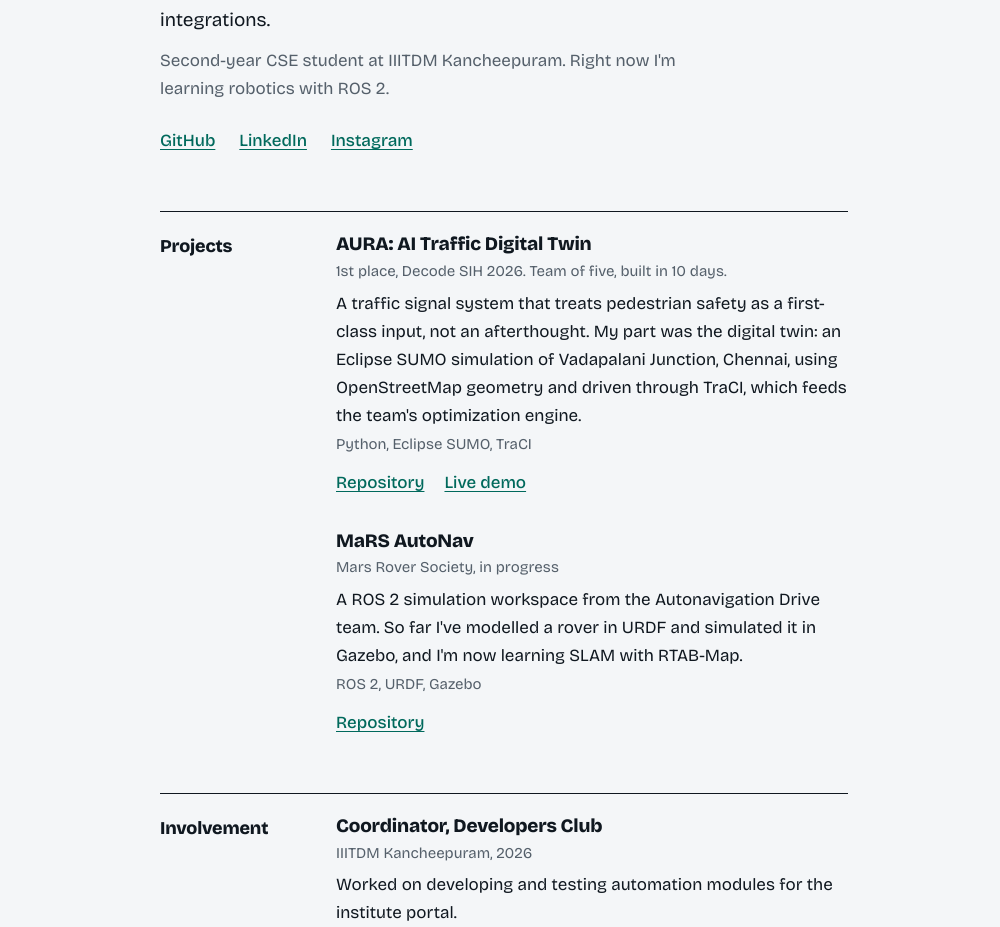
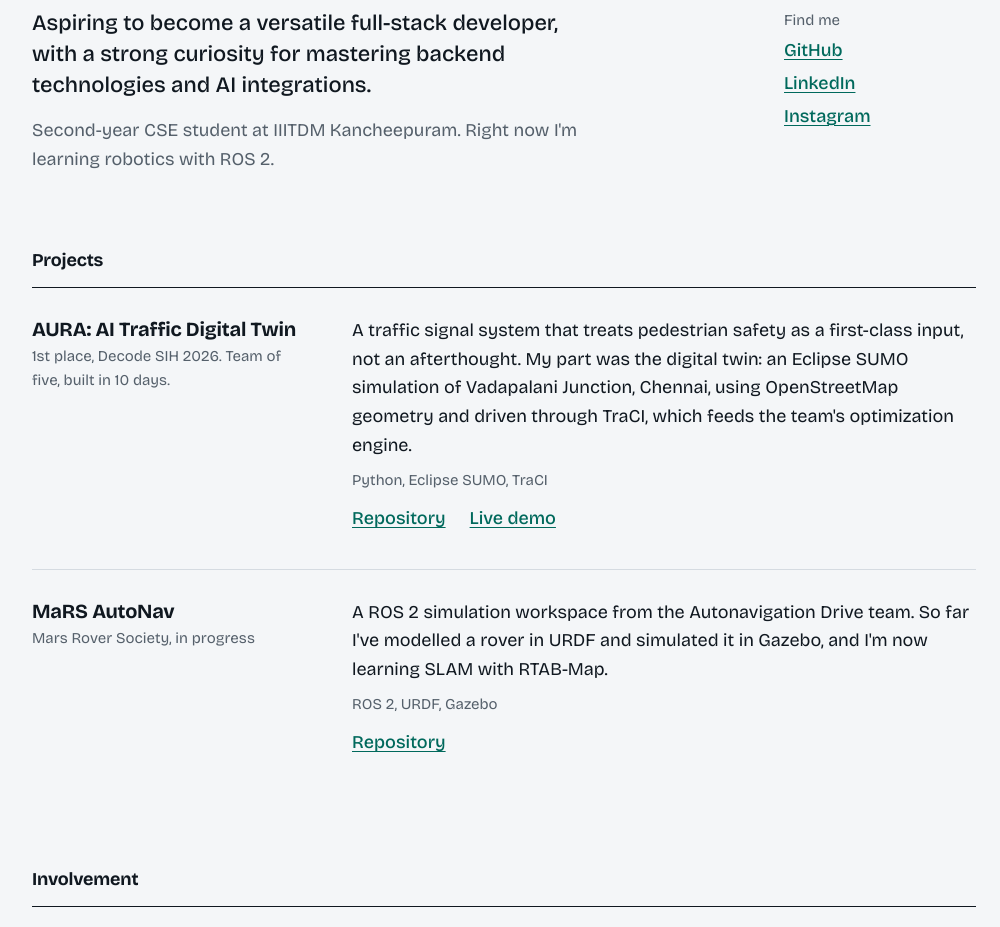
Before and after one commit to TaperBubbles04/TaperBubbles04.github.io, a plain HTML site: page index.html in a window 1280 px wide. Shown: the part 288-1215 px from the top of the page, without its empty margins (136-1136 px from the left). Drawn offline with nearby package versions, Linux system fonts and the light colour scheme.

Commit message:
Made structure changes

```diff
--- a/index.html
+++ b/index.html
@@ -11,15 +11,13 @@
 <meta name="theme-color" content="#f4f6f8">
 <link rel="preconnect" href="https://fonts.googleapis.com">
 <link rel="preconnect" href="https://fonts.gstatic.com" crossorigin>
-<link href="https://fonts.googleapis.com/css2?family=Bricolage+Grotesque:opsz,wght@12..96,400;12..96,500;12..96,800&display=swap" rel="stylesheet">
+<link href="https://fonts.googleapis.com/css2?family=Bricolage+Grotesque:opsz,wght@12..96,400;12..96,500;12..96,700&display=swap" rel="stylesheet">
 <style>
   :root {
     --bg: #f4f6f8;
     --ink: #101820;
     --muted: #55606b;
     --rule: #d5dbe1;
-    --unknown: #d5dbe1;
-    --free: #ffffff;
     --accent: #00695c;
     --font: "Bricolage Grotesque", system-ui, -apple-system, "Segoe UI", Roboto, sans-serif;
   }
@@ -30,99 +28,136 @@
     background: var(--bg);
     color: var(--ink);
     font-family: var(--font);
-    font-size: 1.0625rem;
-    line-height: 1.65;
+    font-optical-sizing: auto;
+    font-size: 1.125rem;
+    line-height: 1.6;
   }
-  main { max-width: 46rem; margin: 0 auto; padding: 3.5rem 1.5rem 4rem; }
+  main { max-width: 62rem; margin: 0 auto; padding: 3.5rem 1.5rem 4.5rem; }
   a { color: var(--accent); text-underline-offset: 3px; text-decoration-thickness: 1px; }
   a:hover { text-decoration-thickness: 2px; }
   a:focus-visible { outline: 3px solid var(--accent); outline-offset: 3px; border-radius: 2px; }
 
+  /* Hero */
   h1 {
-    font-size: clamp(2.5rem, 10.5vw, 4.75rem);
-    font-weight: 800;
-    line-height: 0.98;
-    letter-spacing: -0.035em;
-    margin: 0 0 1.5rem;
+    font-size: clamp(2.6rem, 11vw, 5.5rem);
+    font-weight: 700;
+    line-height: 1;
+    letter-spacing: -0.03em;
+    margin: 0 0 2.5rem;
   }
-  .lede { font-size: 1.1875rem; max-width: 36rem; margin: 0 0 0.75rem; }
-  .lede.second { color: var(--muted); font-size: 1.0625rem; }
-  .links { display: flex; flex-wrap: wrap; gap: 0.5rem 1.5rem; list-style: none; margin: 1.5rem 0 0; padding: 0; font-weight: 500; }
+  h1 span { display: block; white-space: nowrap; }
+  .hero { display: grid; gap: 1.75rem 3rem; }
+  .bio .lead { font-size: 1.375rem; font-weight: 500; line-height: 1.4; margin: 0 0 1rem; max-width: 36rem; }
+  .bio .sub { color: var(--muted); margin: 0; max-width: 36rem; }
+  .find { margin: 0; padding: 0; list-style: none; font-weight: 500; display: flex; flex-wrap: wrap; gap: 0.25rem 1.5rem; }
+  .find-label { color: var(--muted); font-size: 0.9375rem; margin: 0 0 0.25rem; }
 
+  /* Sections */
+  section { margin-top: 4.5rem; }
+  h2 {
+    font-size: 1.125rem;
+    font-weight: 700;
+    letter-spacing: -0.01em;
+    margin: 0;
+    padding-bottom: 0.75rem;
+    border-bottom: 1px solid var(--ink);
+  }
+  .row { display: grid; gap: 0.5rem 3rem; padding: 1.75rem 0; border-bottom: 1px solid var(--rule); }
+  .row:last-child { border-bottom: 0; }
+  h3 { font-size: 1.25rem; font-weight: 700; letter-spacing: -0.01em; line-height: 1.3; margin: 0; }
+  .meta { color: var(--muted); font-size: 0.9375rem; margin: 0.125rem 0 0; }
+  .detail p { margin: 0 0 0.5rem; max-width: 40rem; }
+  .detail .stack { color: var(--muted); font-size: 0.9375rem; }
+  .detail .go { display: flex; flex-wrap: wrap; gap: 0.25rem 1.5rem; font-weight: 500; margin-top: 0.75rem; }
+  .simple { list-style: none; margin: 0; padding: 0; }
+  .simple li { padding: 1.25rem 0; border-bottom: 1px solid var(--rule); font-size: 1.25rem; font-weight: 500; }
+  .simple li:last-child { border-bottom: 0; }
 
-  section { display: grid; gap: 0.75rem 2rem; margin-top: 3.5rem; padding-top: 1.25rem; border-top: 1px solid var(--ink); }
-  h2 { font-size: 1.125rem; font-weight: 800; letter-spacing: -0.01em; margin: 0; }
-  .item + .item { margin-top: 2rem; }
-  h3 { font-size: 1.1875rem; font-weight: 800; letter-spacing: -0.01em; line-height: 1.3; margin: 0; }
-  .item p { margin: 0.375rem 0 0; max-width: 34rem; }
-  .item .meta { color: var(--muted); font-size: 0.9375rem; margin-top: 0.125rem; }
-  .item .row { display: flex; flex-wrap: wrap; gap: 0.25rem 1.25rem; font-weight: 500; margin-top: 0.75rem; }
-  .list { list-style: none; margin: 0; padding: 0; }
-  .list li + li { margin-top: 0.75rem; }
+  footer { margin-top: 4rem; color: var(--muted); font-size: 0.9375rem; }
 
-  footer { margin-top: 3.5rem; color: var(--muted); font-size: 0.9375rem; }
-
-  @media (min-width: 40rem) {
-    section { grid-template-columns: 9rem 1fr; }
+  @media (min-width: 48rem) {
+    main { padding-top: 5rem; }
+    .hero { grid-template-columns: minmax(0, 1fr) 12rem; align-items: start; }
+    .find { display: block; }
+    .find li + li { margin-top: 0.25rem; }
+    .row { grid-template-columns: 17rem minmax(0, 1fr); }
   }
 </style>
 </head>
 <body>
 <main>
   <header>
-    <h1>Tharanesh Suresh Kannan</h1>
-    <p class="lede">Aspiring to become a versatile full-stack developer, with a strong curiosity for mastering backend technologies and AI integrations.</p>
-    <p class="lede second">Second-year CSE student at IIITDM Kancheepuram. Right now I'm learning robotics with ROS 2.</p>
-    <ul class="links">
+    <h1><span>Tharanesh</span> <span>Suresh Kannan</span></h1>
+    <div class="hero">
+      <div class="bio">
+        <p class="lead">Aspiring to become a versatile full-stack developer, with a strong curiosity for mastering backend technologies and AI integrations.</p>
+        <p class="sub">Second-year CSE student at IIITDM Kancheepuram. Right now I'm learning robotics with ROS 2.</p>
+      </div>
+      <div>
+        <p class="find-label">Find me</p>
+        <ul class="find">
           <li><a href="https://github.com/TaperBubbles04/" rel="noopener">GitHub</a></li>
           <li><a href="https://www.linkedin.com/in/tharanesh-suresh-kannan-27b4a3372/" rel="noopener">LinkedIn</a></li>
           <li><a href="https://www.instagram.com/_itz_tharanesh/" rel="noopener">Instagram</a></li>
         </ul>
+      </div>
+    </div>
   </header>
-
 
   <section aria-labelledby="projects">
     <h2 id="projects">Projects</h2>
+    <article class="row">
       <div>
-      <article class="item">
         <h3>AURA: AI Traffic Digital Twin</h3>
         <p class="meta">1st place, Decode SIH 2026. Team of five, built in 10 days.</p>
+      </div>
+      <div class="detail">
         <p>A traffic signal system that treats pedestrian safety as a first-class input, not an afterthought. My part was the digital twin: an Eclipse SUMO simulation of Vadapalani Junction, Chennai, using OpenStreetMap geometry and driven through TraCI, which feeds the team's optimization engine.</p>
-        <p class="meta">Python, Eclipse SUMO, TraCI</p>
-        <p class="row">
+        <p class="stack">Python, Eclipse SUMO, TraCI</p>
+        <p class="go">
           <a href="https://github.com/Mohit427/Aura-AI-Traffic" rel="noopener">Repository</a>
           <a href="https://aura-ai-traffic.onrender.com" rel="noopener">Live demo</a>
         </p>
+      </div>
     </article>
-      <article class="item">
+    <article class="row">
+      <div>
         <h3>MaRS AutoNav</h3>
         <p class="meta">Mars Rover Society, in progress</p>
+      </div>
+      <div class="detail">
         <p>A ROS 2 simulation workspace from the Autonavigation Drive team. So far I've modelled a rover in URDF and simulated it in Gazebo, and I'm now learning SLAM with RTAB-Map.</p>
-        <p class="meta">ROS 2, URDF, Gazebo</p>
-        <p class="row"><a href="https://github.com/saitejapcv/MaRs-AutoNav" rel="noopener">Repository</a></p>
+        <p class="stack">ROS 2, URDF, Gazebo</p>
+        <p class="go"><a href="https://github.com/saitejapcv/MaRs-AutoNav" rel="noopener">Repository</a></p>
+      </div>
     </article>
-    </div>
   </section>
 
   <section aria-labelledby="involvement">
     <h2 id="involvement">Involvement</h2>
+    <article class="row">
       <div>
-      <article class="item">
         <h3>Coordinator, Developers Club</h3>
         <p class="meta">IIITDM Kancheepuram, 2026</p>
+      </div>
+      <div class="detail">
         <p>Worked on developing and testing automation modules for the institute portal.</p>
+      </div>
     </article>
-      <article class="item">
+    <article class="row">
+      <div>
         <h3>Autonavigation Drive team</h3>
-        <p class="meta">Mars Rover Society (MaRS), IIITDM Kancheepuram, 2026 to present</p>
+        <p class="meta">Mars Rover Society (MaRS), 2026 to present</p>
+      </div>
+      <div class="detail">
         <p>Working on autonavigation drive concepts as part of the software subsystem.</p>
+      </div>
     </article>
-    </div>
   </section>
 
-  <section aria-labelledby="learning">
-    <h2 id="learning">Working on</h2>
-    <ul class="list">
+  <section aria-labelledby="working">
+    <h2 id="working">Working on</h2>
+    <ul class="simple">
       <li>SLAM with RTAB-Map in ROS 2</li>
       <li>Backend development</li>
     </ul>
@@ -130,6 +165,5 @@
 
   <footer><p>Tharanesh Suresh Kannan, 2026</p></footer>
 </main>
-
 </body>
 </html>
```
Lines whose indentation alone changed are shown as unchanged.
